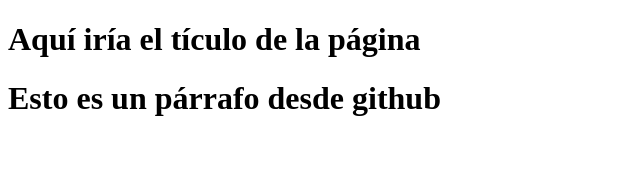
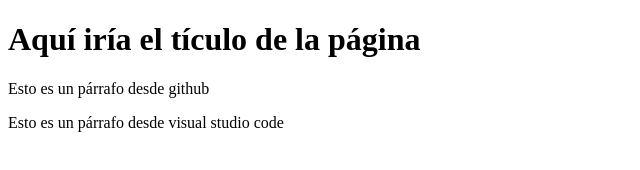
Before and after one commit to vpepen/Proyecto-Web-Empresa-C, a plain HTML site: page index.html in a window 1280 px wide. Shown: the whole page, without its empty margins (0-640 px from the left). Drawn offline with Linux system fonts and the light colour scheme.

Commit message:
Segundo parrafo agregado

```diff
--- a/index.html
+++ b/index.html
@@ -8,6 +8,7 @@
 </head>
 <body>
     <h1>Aquí iría el tículo de la página</h1>
-    <h1>Esto es un párrafo desde github</p>
+    <p>Esto es un párrafo desde github</p>
+    <p>Esto es un párrafo desde visual studio code</p>
 </body>
 </html>
```
